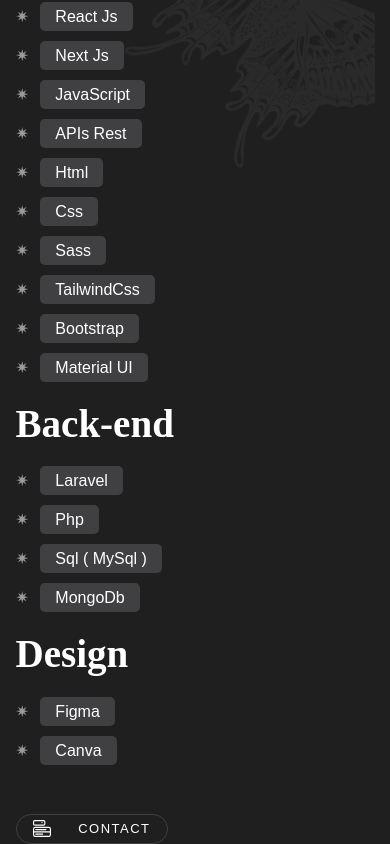
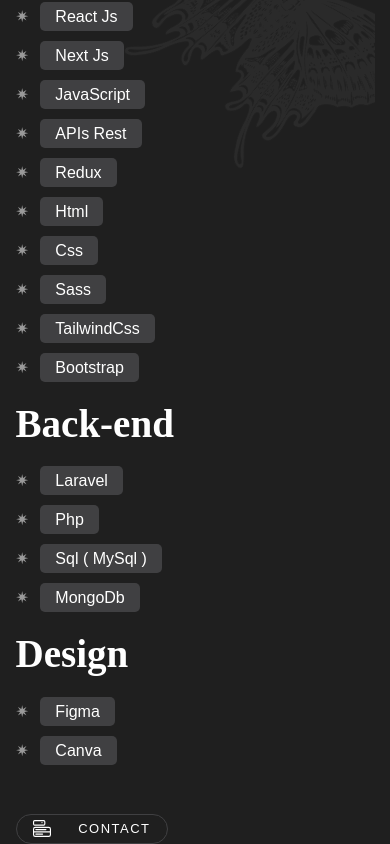
Before and after one commit to HamzaOutmassint24/Portfolio, a React (Create React App) app: page / in a window 390 px wide. Shown: the part 2338-3182 px from the top of the page. Built offline with nearby package versions, Linux system fonts and the light colour scheme.

Commit message:
i edit skills section responsive

```diff
--- a/src/components/ContactSection.jsx
+++ b/src/components/ContactSection.jsx
@@ -9,6 +9,9 @@
               CONTACT
           </div>
       </div>
+      <div>
+
+      </div>
     </section>
   )
 }
--- a/src/components/SkillsSection.jsx
+++ b/src/components/SkillsSection.jsx
@@ -20,12 +20,12 @@
             <li>✷ <span>Next Js</span> </li>
             <li>✷ <span>JavaScript</span> </li>
             <li>✷ <span>APIs Rest</span> </li>
+            <li>✷ <span> Redux</span> </li>
             <li>✷ <span>Html</span> </li>
             <li>✷ <span>Css</span> </li>
             <li>✷ <span>Sass</span> </li>
             <li>✷ <span> TailwindCss</span> </li>
             <li>✷ <span> Bootstrap</span> </li>
-            <li>✷ <span> Material UI</span> </li>
           </ul>
           </div>
           <div>
```
